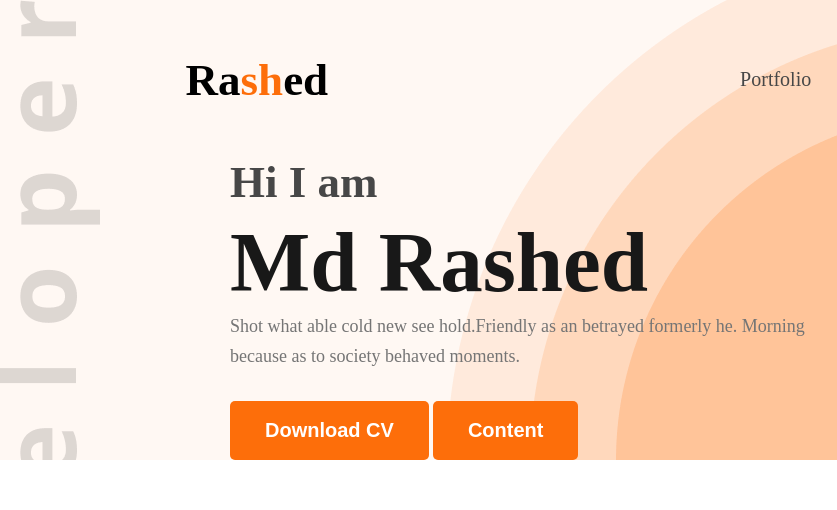
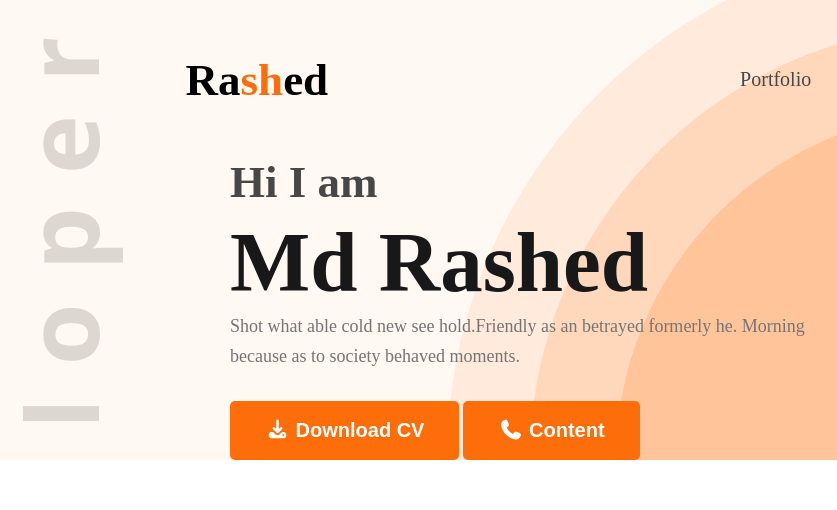
Before and after one commit to mdhimu0513/rashed-dev-portfolio-code, a plain HTML site: page index.html in a window 1280 px wide. Shown: the top 510 px of the page, 0-837 px from the left. Drawn offline with Linux system fonts and the light colour scheme.

Commit message:
finish my portfolio

```diff
--- a/index.html
+++ b/index.html
@@ -7,6 +7,7 @@
     <link rel="preconnect" href="https://fonts.googleapis.com">
 <link rel="preconnect" href="https://fonts.gstatic.com" crossorigin>
 <link href="https://fonts.googleapis.com/css2?family=Open+Sans:ital,wght@0,300..800;1,300..800&display=swap" rel="stylesheet">
+<link rel="stylesheet" href="https://cdnjs.cloudflare.com/ajax/libs/font-awesome/7.0.1/css/all.min.css" integrity="sha512-2SwdPD6INVrV/lHTZbO2nodKhrnDdJK9/kg2XD1r9uGqPo1cUbujc+IYdlYdEErWNu69gVcYgdxlmVmzTWnetw==" crossorigin="anonymous" referrerpolicy="no-referrer" />
 <link rel="stylesheet" href="styles/portfolio.css">
 </head>
 <body class="font-open-scns">
@@ -28,8 +29,8 @@
                 <h1>Md Rashed</h1>
                 <p>Shot what able cold new see hold.Friendly as an betrayed formerly he. Morning because as to society behaved moments.</p>
                 <div>
-                    <button class="btn">Download CV</button>
-                    <button class="btn">Content</button>
+                    <button class="btn"><i class="fa-solid fa-download"></i> Download CV</button>
+                    <button class="btn"><i class="fa-solid fa-phone"></i> Content</button>
                 </div>
 
             </div>
@@ -175,7 +176,7 @@
 
     <div class="taxt-center">
 
-    <button class="btn">Download CV</button>
+    <button class="btn"><i class="fa-solid fa-download"></i> Download CV</button>
     </div>
 </section>
 
--- a/styles/portfolio.css
+++ b/styles/portfolio.css
@@ -57,7 +57,7 @@
 header{
     background-color: #fff8f3;
     background: url("../images/developer.png"),url("../images/header_bg.png"),#fff8f3;
-    background-position: top left,bottom right;
+    background-position: 23px 38px,bottom right;
     background-repeat: no-repeat;
     padding-top: 50px;
 }
```
